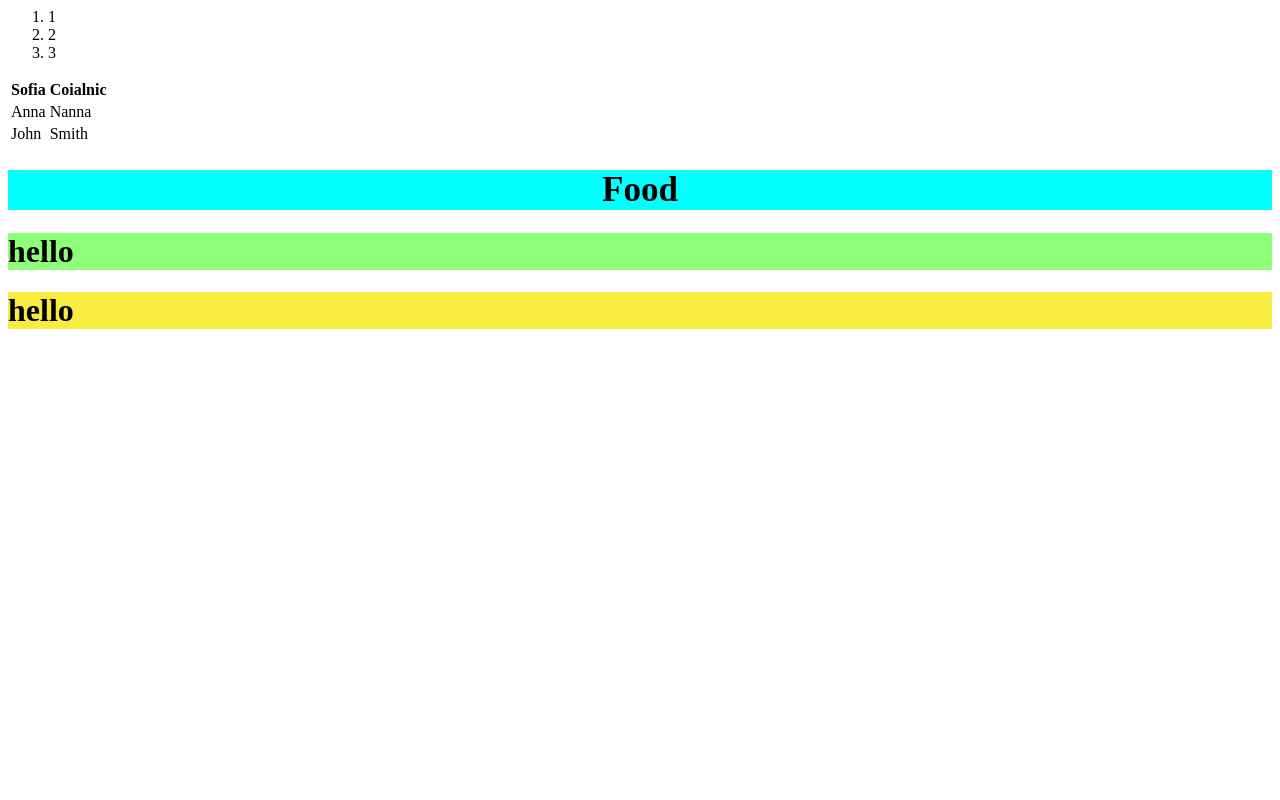
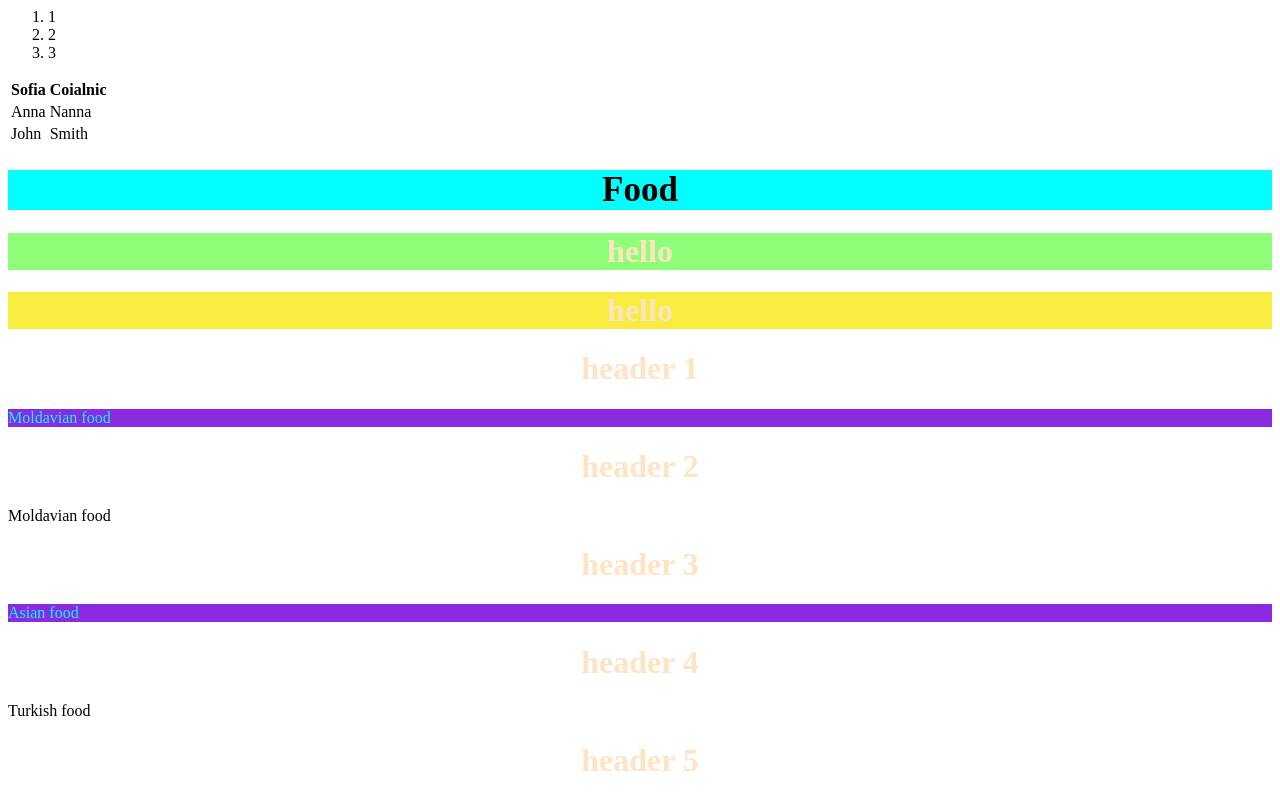
Before and after one commit to sofiacoialnic/sofiacoialnic1, a plain HTML site: page index.html in a window 1280 px wide. Shown: the part 606-1406 px from the top of the page. Before the commit the page ends 956 px from the top, so only its background shows below. Drawn offline with Linux system fonts and the light colour scheme.

Commit message:
Update index.html

```diff
--- a/index.html
+++ b/index.html
@@ -1,6 +1,16 @@
 <html lang="en">
     <head>
         <title>sofia coialnic</title>
+        <style>
+            h1 {
+                color: bisque;
+                text-align: center;
+            }
+            .qwerty{
+                color: aqua;
+                background-color: blueviolet;
+            }
+        </style>
     </head>
     <body>
         <h1>Food</h1>
@@ -43,5 +53,18 @@
         <h1 style="background-color: aqua;font-size: 35; color: black;text-align: center;"> Food</h1>
         <h1 style="background-color: rgb(143, 255, 121);">hello</h1>
         <h1 style="background: #f8ec41;">hello</h1>
+        <h1> header 1</h1>
+        <p class="qwerty">Moldavian food</p>
+        <h1> header 2</h1>
+        <p>Moldavian food</p>
+
+        <h1>header 3</h1>
+        <p class="qwerty"> Asian food</p>
+
+        <h1>header 4</h1>
+        <p>Turkish food</p>
+
+        <h1>header 5</h1>
+
     </body>
 </html>
```
